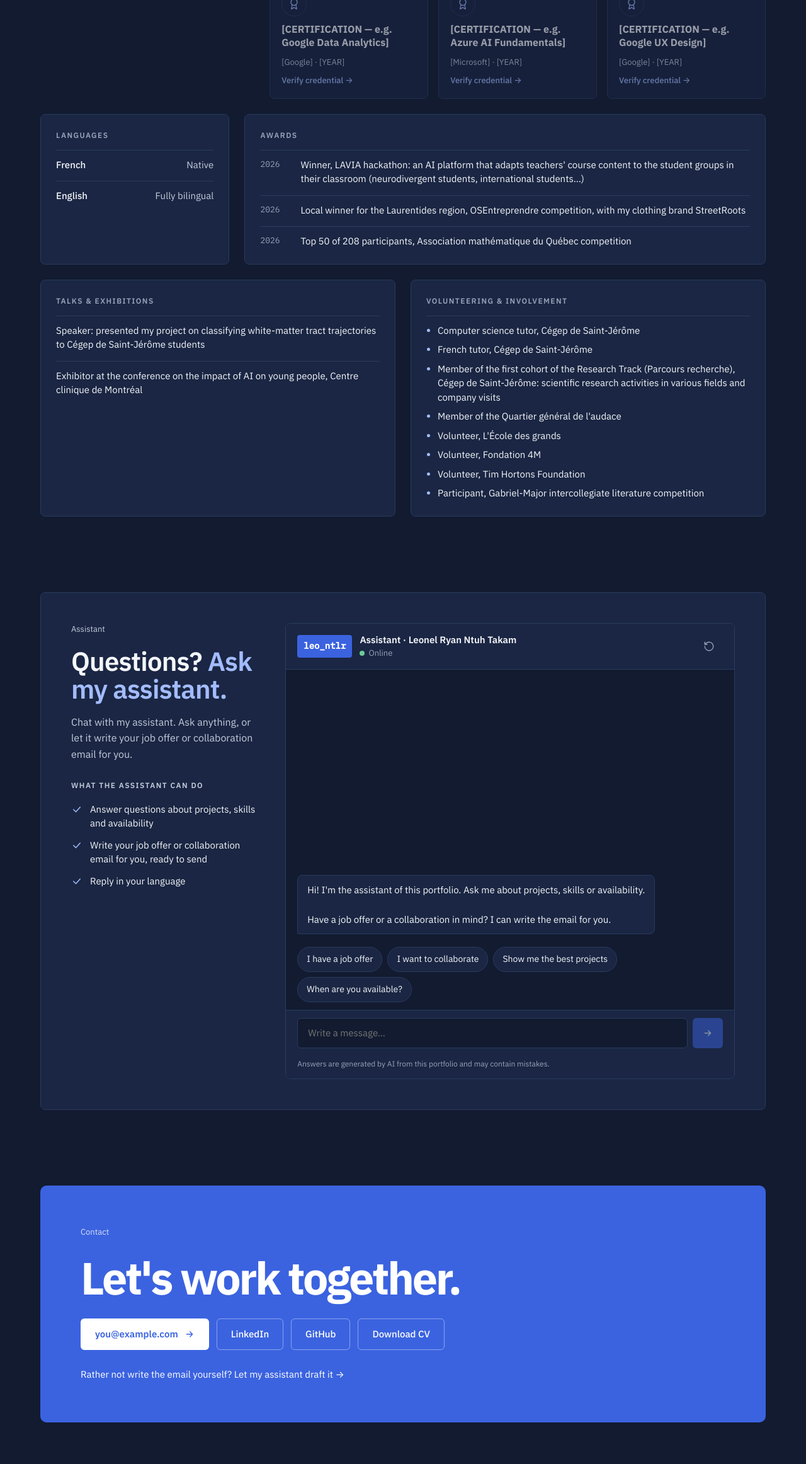
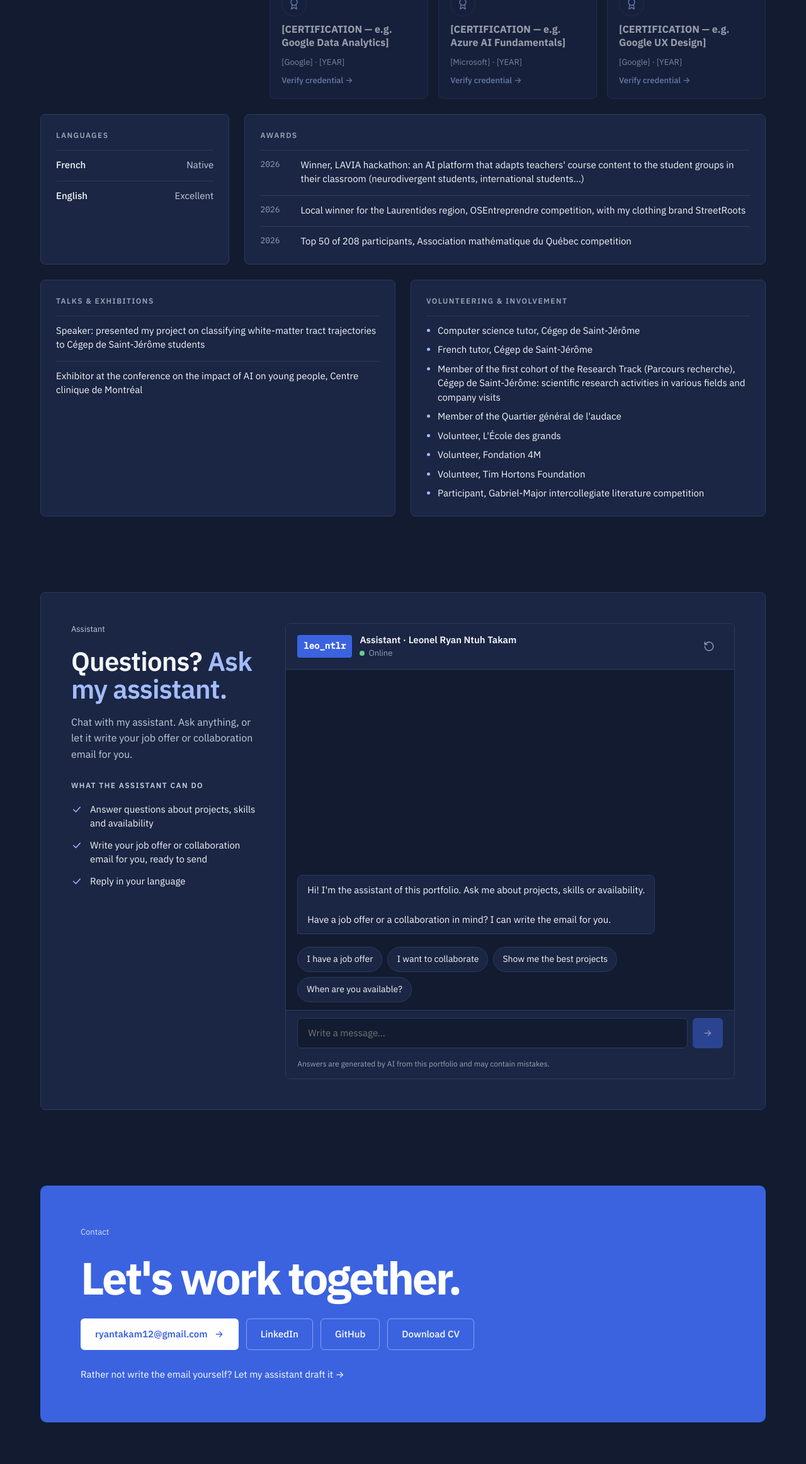
Before and after one commit to leo-ntlr/portfolio, a Next.js app: page / in a window 1280 px wide. Shown: the part 4109-6433 px from the top of the page at 63% size. Built offline with nearby package versions, Linux system fonts and the light colour scheme.

Commit message:
Add contact email and English level
Co-Authored-By: Claude Opus 5.5 (1M context) <noreply@anthropic.com>
Claude-Session: https://claude.ai/code/session_01BjqCydmnux9St7hAVQbwFX

```diff
--- a/content/profile.ts
+++ b/content/profile.ts
@@ -65,7 +65,7 @@ export interface Certification {
 export const profile = {
   name: { en: "Leonel Ryan Ntuh Takam", fr: "Leonel Ryan Ntuh Takam" } as Text,
   initials: "leo_ntlr",
-  email: "you@example.com",
+  email: "ryantakam12@gmail.com",
   city: { en: "Anywhere, remote or on site", fr: "Partout, à distance ou sur place" } as Text,
   /** Professional photo under /public, e.g. "/photo.jpg". Empty shows a placeholder. */
   photo: "/photo.jpg",
@@ -372,7 +372,7 @@ export const certifications: Certification[] = [
 
 export const spokenLanguages: { name: Text; level: Text }[] = [
   { name: { en: "French", fr: "Français" }, level: { en: "Native", fr: "Langue maternelle" } },
-  { name: { en: "English", fr: "Anglais" }, level: { en: "Fully bilingual", fr: "Bilingue, aussi à l'aise qu'en français" } },
+  { name: { en: "English", fr: "Anglais" }, level: { en: "Excellent", fr: "Excellent" } },
 ];
 
 export const awards: { year: string; text: Text }[] = [
```
